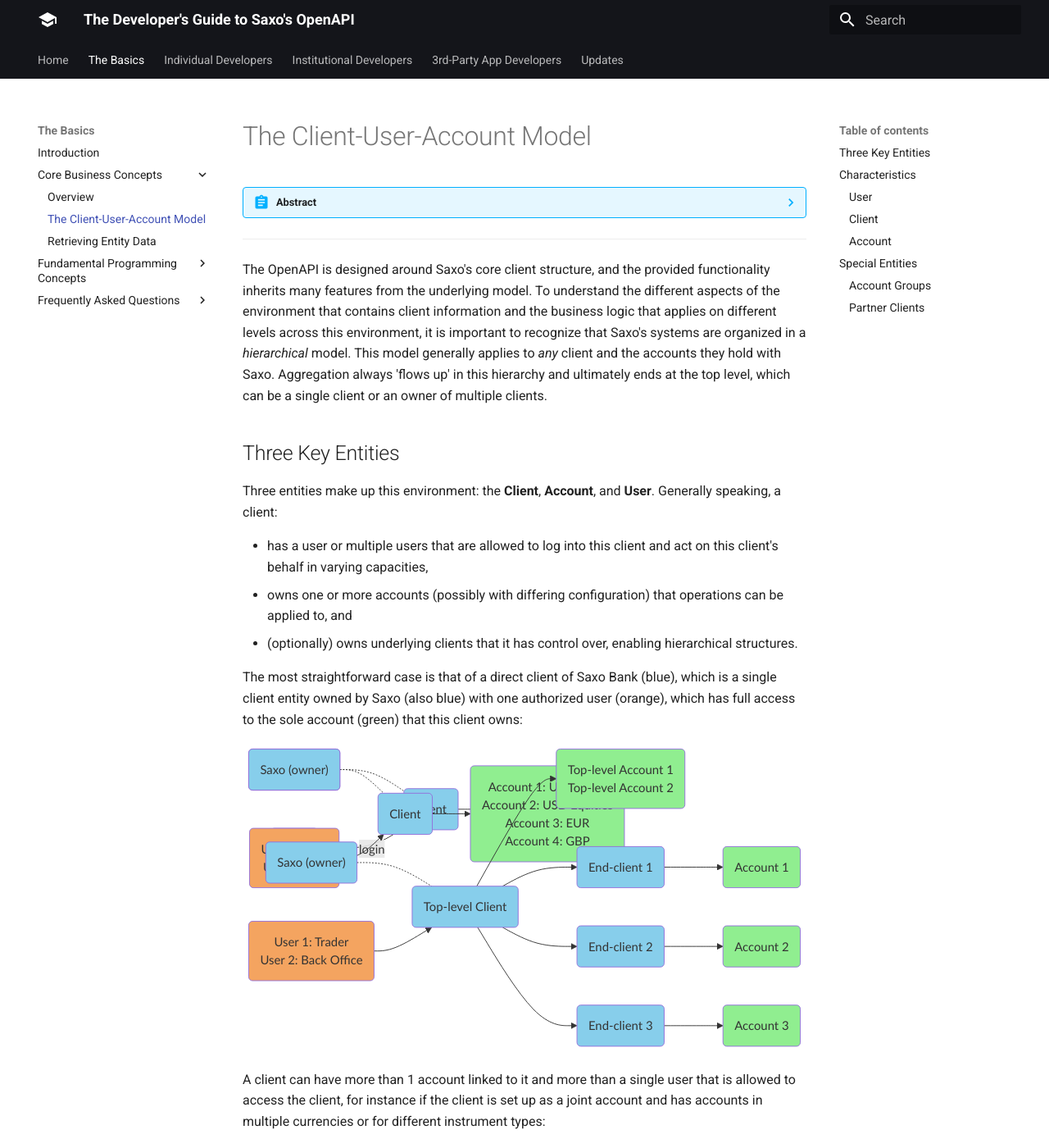
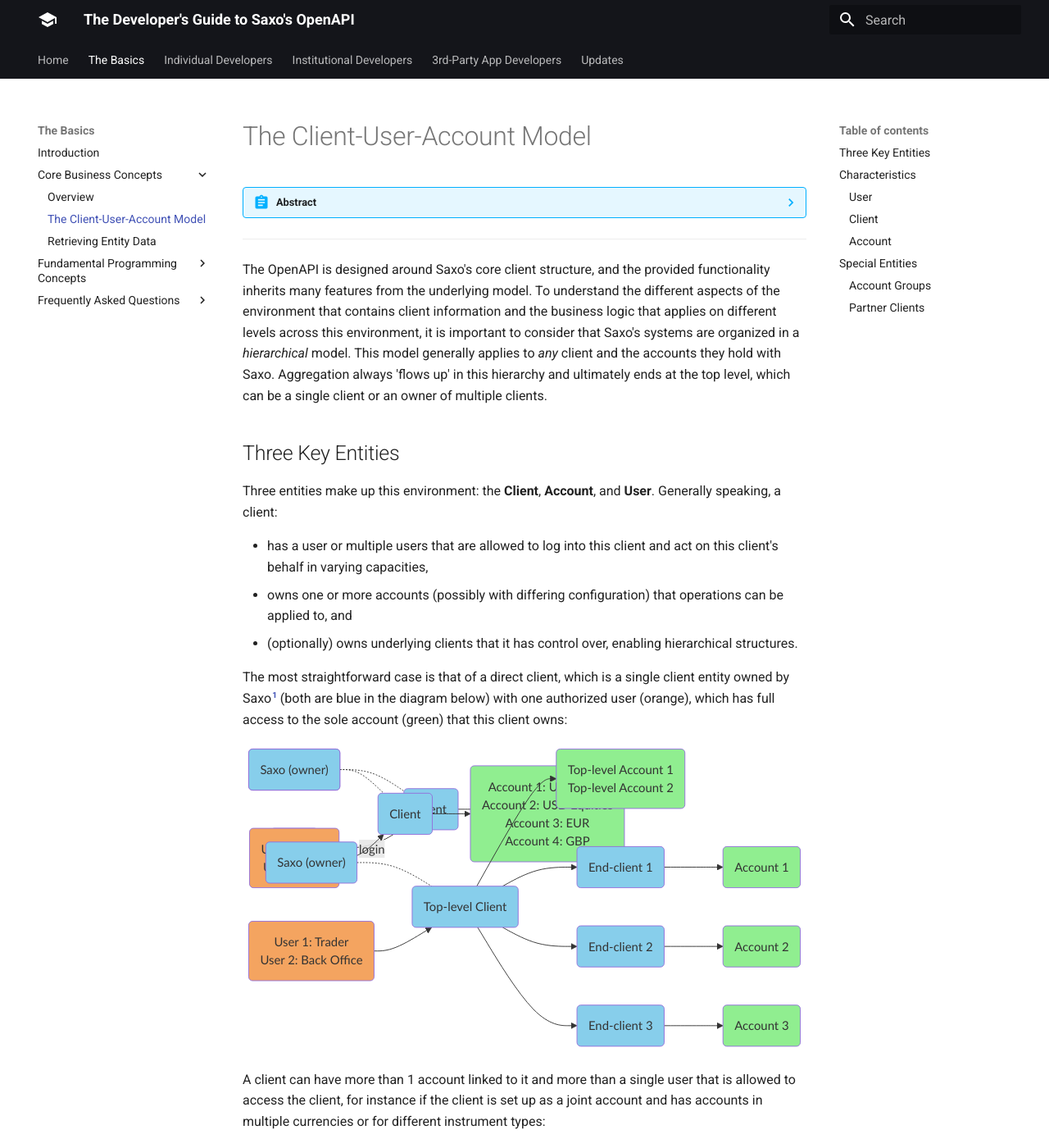
Before and after one commit to gidven/saxo-openapi-guide, an MkDocs documentation site: the page built from docs/basics/core-business-concepts/client-user-account.md, in a window 1280 px wide and 1400 px high. Shown: the whole window at 82% size. Built offline with MkDocs 1.6.1 and Material for MkDocs 9.7.7, drawn with Linux system fonts in a browser that asks for light colours; some of the changed text lies outside the part shown.

Commit message:
add support for footnotes

````diff
--- a/docs/basics/core-business-concepts/client-user-account.md
+++ b/docs/basics/core-business-concepts/client-user-account.md
@@ -5,7 +5,7 @@
 
 ---
 
-The OpenAPI is designed around Saxo's core client structure, and the provided functionality inherits many features from the underlying model. To understand the different aspects of the environment that contains client information and the business logic that applies on different levels across this environment, it is important to recognize that Saxo's systems are organized in a *hierarchical* model. This model generally applies to *any* client and the accounts they hold with Saxo. Aggregation always 'flows up' in this hierarchy and ultimately ends at the top level, which can be a single client or an owner of multiple clients.
+The OpenAPI is designed around Saxo's core client structure, and the provided functionality inherits many features from the underlying model. To understand the different aspects of the environment that contains client information and the business logic that applies on different levels across this environment, it is important to consider that Saxo's systems are organized in a *hierarchical* model. This model generally applies to *any* client and the accounts they hold with Saxo. Aggregation always 'flows up' in this hierarchy and ultimately ends at the top level, which can be a single client or an owner of multiple clients.
 
 ## Three Key Entities
 
@@ -15,7 +15,9 @@
 - owns one or more accounts (possibly with differing configuration) that operations can be applied to, and
 - (optionally) owns underlying clients that it has control over, enabling hierarchical structures.
 
-The most straightforward case is that of a direct client of Saxo Bank (blue), which is a single client entity owned by Saxo (also blue) with one authorized user (orange), which has full access to the sole account (green) that this client owns:
+The most straightforward case is that of a direct client, which is a single client entity owned by Saxo[^1] (both are blue in the diagram below) with one authorized user (orange), which has full access to the sole account (green) that this client owns:
+
+[^1]: Every client is, through multitude hierarchies, eventually always owned by a Saxo entity, either the head office or a local subsidiary.
 
 ```mermaid
 graph LR
--- a/mkdocs.yml
+++ b/mkdocs.yml
@@ -63,6 +63,7 @@
   - admonition  # for interactive note blocks
   - pymdownx.details  # requried for adminition
   - attr_list  # to enable in-line CSS for image resizing etc
+  - footnotes  # for footnotes in articles
   - pymdownx.superfences:
       custom_fences:  # for easy diagrams
         - name: mermaid
````
